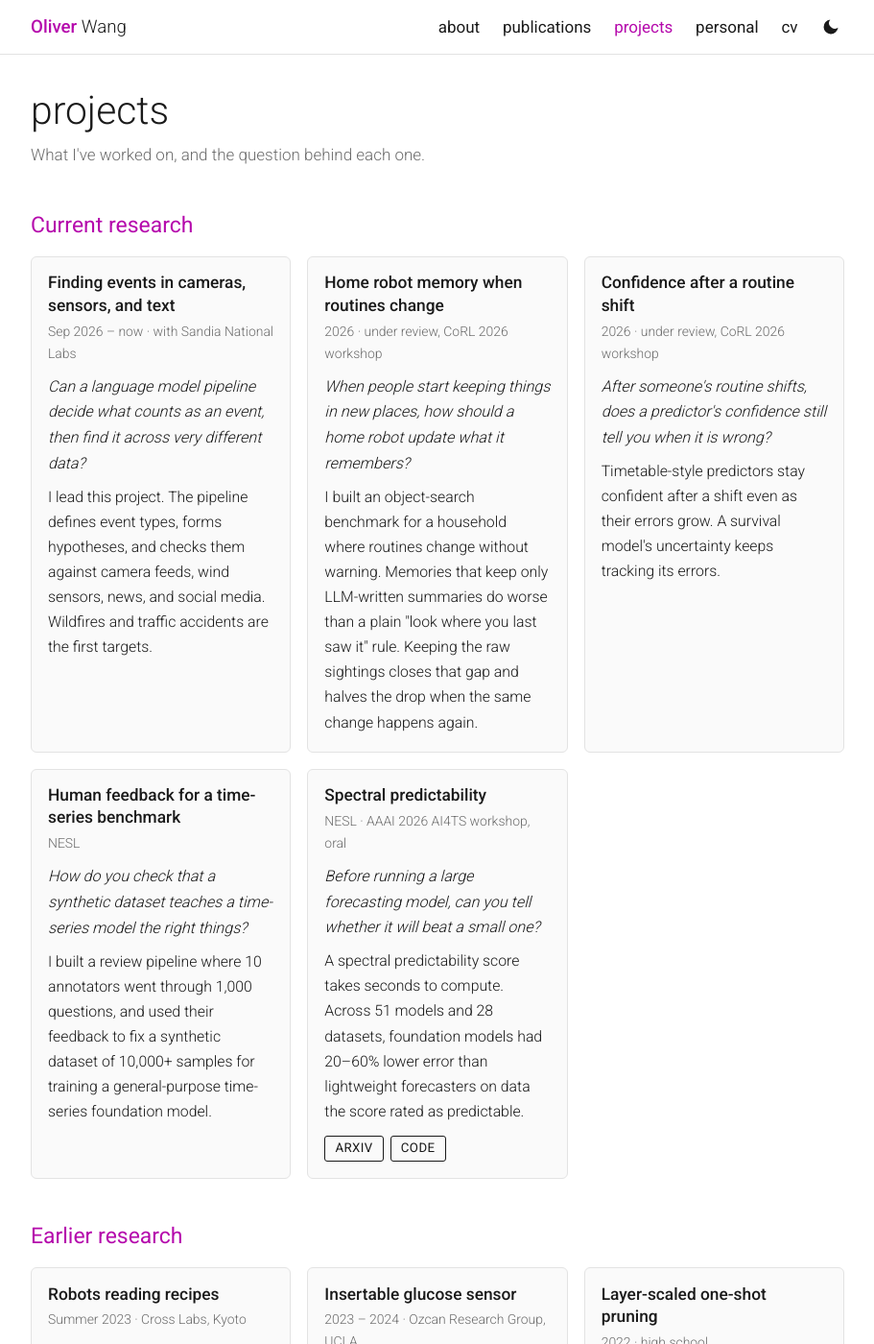
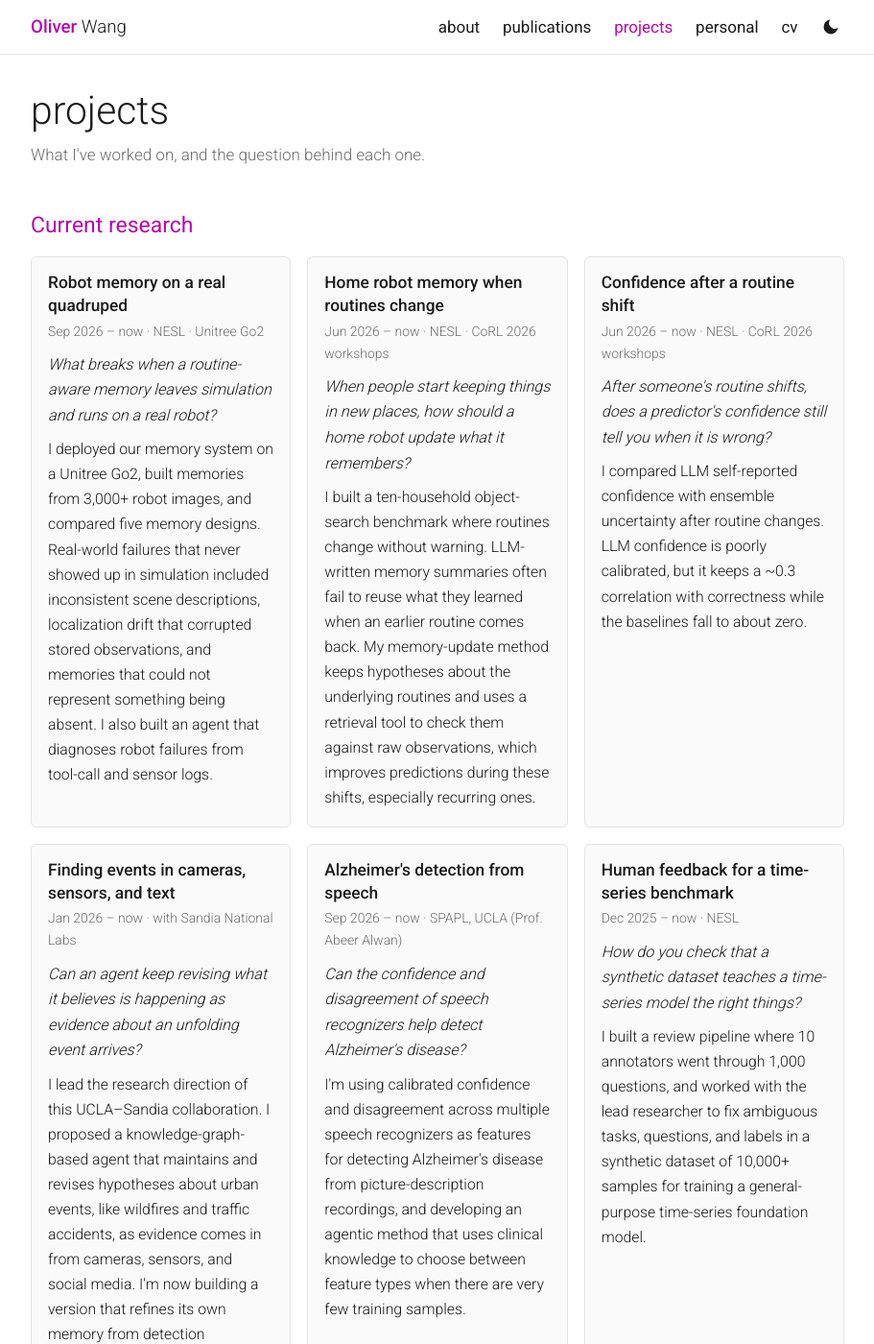
Before and after one commit to owang22/owang22.github.io, a Jekyll site: the page built from projects.md, in a window 1280 px wide and 1400 px high. Shown: the whole window at 96% size, without its empty margins (184-1095 px from the left). Built offline with Jekyll 4.4.1, drawn with Linux system fonts in a browser that asks for light colours; some of the changed text lies outside the part shown.

Commit message:
Update site from new CV
- CoRL 2026 workshop paper accepted (RoboMem + two companion workshops)
- Add Go2 deployment and SPAPL Alzheimer's speech projects
- Fix Sandia project start date, add project periods
- Refresh news, bio, and research interests

Co-Authored-By: Claude Opus 5.5 <noreply@anthropic.com>

```diff
--- a/_data/news.yml
+++ b/_data/news.yml
@@ -1,14 +1,14 @@
 # Newest first. "text" accepts Markdown.
 
+- date: "Fall 2026"
+  text: "Happy to share our work on home robot memory at three CoRL 2026 workshops: Memory for Robot Foundation Models (RoboMem), Modeling Uncertainty in Robotic World Models, and Continually Self-Improving Robots!"
 - date: "Sep 2026"
-  text: "Started my M.S. in EE at UCLA, staying in NESL. Now leading a project with Sandia National Labs on detecting wildfires and accidents from cameras, sensors, and text."
-- date: "2026"
-  text: "A workshop paper under review at CoRL 2026: how a home robot should update its memory when routines change, and whether predictors' confidence still means anything after they do."
+  text: "Started my M.S. in EE at UCLA, staying in NESL, where I'm now taking our robot memory work onto a Unitree Go2 quadruped. Also joined Prof. Abeer Alwan's speech lab (SPAPL) to work on Alzheimer's disease detection from speech."
 - date: "Summer 2026"
   text: "Volunteer TA at UCLA COSMOS, teaching high schoolers computer vision, speech, and AI."
 - date: "Jun 2026"
-  text: "Finished my B.S. in Electrical Engineering at UCLA."
+  text: "Finished my B.S. in Electrical Engineering at UCLA, *summa cum laude*. Also started a part-time research internship at Archband Labs on blood pressure estimation from wearable PPG signals."
 - date: "2026"
   text: "Received the NSF Graduate Research Fellowship."
 - date: "Jan 2026"
-  text: "Gave an oral presentation of [Spectral Predictability](https://arxiv.org/abs/2511.08884) at the AAAI 2026 AI4TS workshop."
+  text: "Gave an oral presentation of [Spectral Predictability](https://arxiv.org/abs/2511.08884) at the AAAI 2026 AI4TS workshop in Singapore."
--- a/_data/projects.yml
+++ b/_data/projects.yml
@@ -2,32 +2,44 @@
 # image: optional, file name in assets/img/projects/
 
 - group: "Current research"
-  title: "Finding events in cameras, sensors, and text"
-  period: "Sep 2026 – now · with Sandia National Labs"
-  question: "Can a language model pipeline decide what counts as an event, then find it across very different data?"
-  summary: "I lead this project. The pipeline defines event types, forms hypotheses, and checks them against camera feeds, wind sensors, news, and social media. Wildfires and traffic accidents are the first targets."
+  title: "Robot memory on a real quadruped"
+  period: "Sep 2026 – now · NESL · Unitree Go2"
+  question: "What breaks when a routine-aware memory leaves simulation and runs on a real robot?"
+  summary: "I deployed our memory system on a Unitree Go2, built memories from 3,000+ robot images, and compared five memory designs. Real-world failures that never showed up in simulation included inconsistent scene descriptions, localization drift that corrupted stored observations, and memories that could not represent something being absent. I also built an agent that diagnoses robot failures from tool-call and sensor logs."
 
 - group: "Current research"
   title: "Home robot memory when routines change"
-  period: "2026 · under review, CoRL 2026 workshop"
+  period: "Jun 2026 – now · NESL · CoRL 2026 workshops"
   question: "When people start keeping things in new places, how should a home robot update what it remembers?"
-  summary: "I built an object-search benchmark for a household where routines change without warning. Memories that keep only LLM-written summaries do worse than a plain \"look where you last saw it\" rule. Keeping the raw sightings closes that gap and halves the drop when the same change happens again."
+  summary: "I built a ten-household object-search benchmark where routines change without warning. LLM-written memory summaries often fail to reuse what they learned when an earlier routine comes back. My memory-update method keeps hypotheses about the underlying routines and uses a retrieval tool to check them against raw observations, which improves predictions during these shifts, especially recurring ones."
 
 - group: "Current research"
   title: "Confidence after a routine shift"
-  period: "2026 · under review, CoRL 2026 workshop"
+  period: "Jun 2026 – now · NESL · CoRL 2026 workshops"
   question: "After someone's routine shifts, does a predictor's confidence still tell you when it is wrong?"
-  summary: "Timetable-style predictors stay confident after a shift even as their errors grow. A survival model's uncertainty keeps tracking its errors."
+  summary: "I compared LLM self-reported confidence with ensemble uncertainty after routine changes. LLM confidence is poorly calibrated, but it keeps a ~0.3 correlation with correctness while the baselines fall to about zero."
+
+- group: "Current research"
+  title: "Finding events in cameras, sensors, and text"
+  period: "Jan 2026 – now · with Sandia National Labs"
+  question: "Can an agent keep revising what it believes is happening as evidence about an unfolding event arrives?"
+  summary: "I lead the research direction of this UCLA–Sandia collaboration. I proposed a knowledge-graph-based agent that maintains and revises hypotheses about urban events, like wildfires and traffic accidents, as evidence comes in from cameras, sensors, and social media. I'm now building a version that refines its own memory from detection outcomes, together with a master's student I recruited to the project."
+
+- group: "Current research"
+  title: "Alzheimer's detection from speech"
+  period: "Sep 2026 – now · SPAPL, UCLA (Prof. Abeer Alwan)"
+  question: "Can the confidence and disagreement of speech recognizers help detect Alzheimer's disease?"
+  summary: "I'm using calibrated confidence and disagreement across multiple speech recognizers as features for detecting Alzheimer's disease from picture-description recordings, and developing an agentic method that uses clinical knowledge to choose between feature types when there are very few training samples."
 
 - group: "Current research"
   title: "Human feedback for a time-series benchmark"
-  period: "NESL"
+  period: "Dec 2025 – now · NESL"
   question: "How do you check that a synthetic dataset teaches a time-series model the right things?"
-  summary: "I built a review pipeline where 10 annotators went through 1,000 questions, and used their feedback to fix a synthetic dataset of 10,000+ samples for training a general-purpose time-series foundation model."
+  summary: "I built a review pipeline where 10 annotators went through 1,000 questions, and worked with the lead researcher to fix ambiguous tasks, questions, and labels in a synthetic dataset of 10,000+ samples for training a general-purpose time-series foundation model."
 
 - group: "Current research"
   title: "Spectral predictability"
-  period: "NESL · AAAI 2026 AI4TS workshop, oral"
+  period: "Jan 2024 – Dec 2025 · NESL · AAAI 2026 AI4TS workshop, oral"
   question: "Before running a large forecasting model, can you tell whether it will beat a small one?"
   summary: "A spectral predictability score takes seconds to compute. Across 51 models and 28 datasets, foundation models had 20–60% lower error than lightweight forecasters on data the score rated as predictable."
   links:
--- a/_data/publications.yml
+++ b/_data/publications.yml
@@ -2,12 +2,12 @@
 
 - title: "How Should a Home Robot Update Its Memories When Human Routines Change?"
   authors: "O. Wang, M. Srivastava"
-  venue: "CoRL 2026 Workshop on Memory for Robot Foundation Models"
-  note: "under review"
+  venue: "CoRL 2026 Workshop on Memory for Robot Foundation Models (RoboMem)"
+  note: "accepted; companion versions at the CoRL 2026 workshops on Modeling Uncertainty in Robotic World Models and on Continually Self-Improving Robots"
   year: 2026
   badge: "CoRL-W"
   selected: true
-  summary: "Summary-only LLM memories lose to a simple last-seen rule when people move things. Keeping raw sightings closes the gap."
+  summary: "LLM-written memory summaries often forget what they learned when an old routine comes back. Keeping hypotheses about routines, backed by raw observations, makes predictions hold up better under these shifts."
 
 - title: "Spectral Predictability as a Fast Reliability Indicator for Time Series Forecasting Model Selection"
   authors: "O. Wang, P. Quan, K. Yang, M. Srivastava"
```
Also changed, not shown: index.md (+5 -5 lines), 1 other file.
